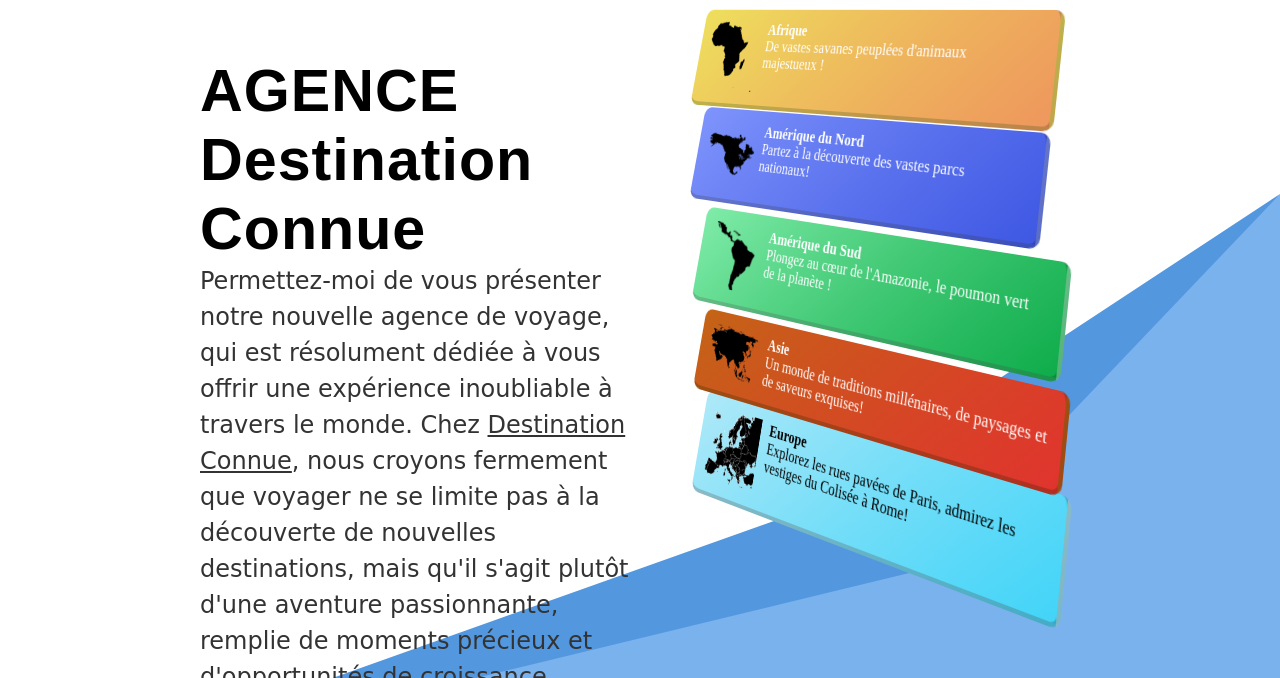
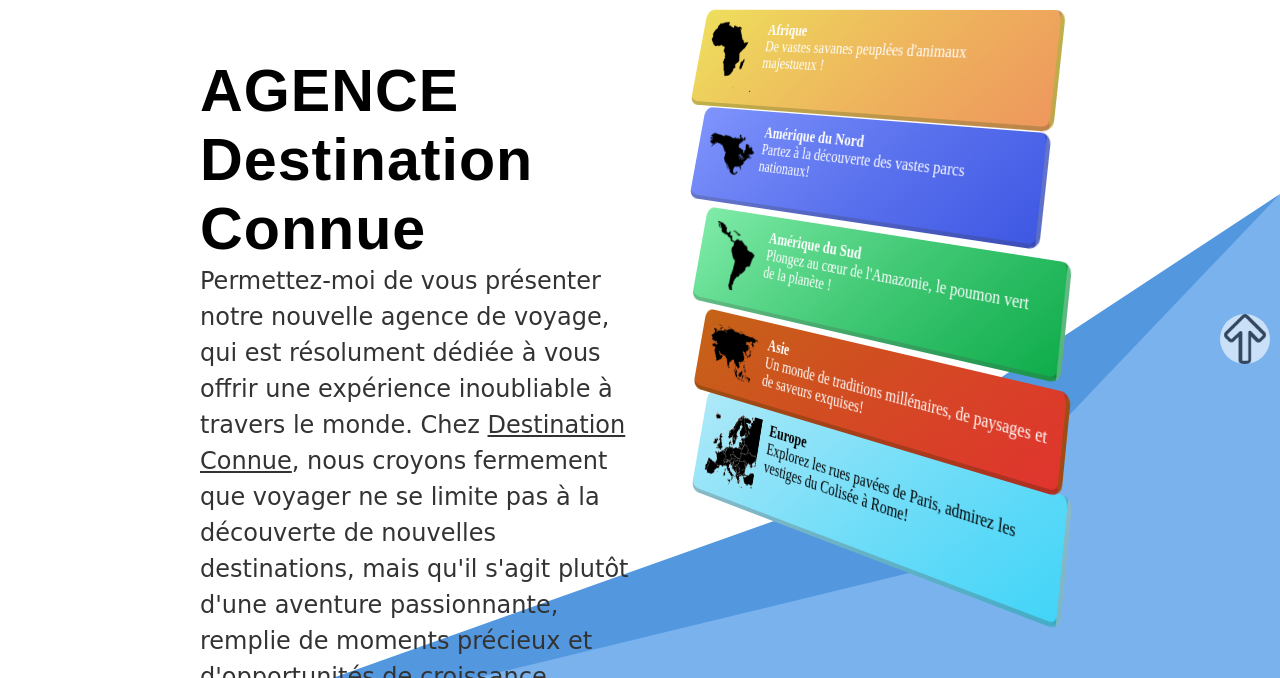
Before and after one commit to BrunoZENARI/agence_voyage_new, a plain HTML site: page index.html in a window 1280 px wide. Shown: the part 422-1100 px from the top of the page. Drawn offline with Linux system fonts and the light colour scheme; a web font is replaced by a local one.

Commit message:
final version

```diff
--- a/index.html
+++ b/index.html
@@ -9,7 +9,9 @@
 </head>
 
     <body>
-
+            <div id="scrollUp">
+                <a href="#top"><img src="./img/images.png"></a>
+            </div>
             <div class="container-header style-header">
                 <header id="home">
                     <nav>
--- a/style_home.css
+++ b/style_home.css
@@ -9,6 +9,10 @@
     padding: 0;
   }
 
+  html{
+    scroll-behavior: smooth !important;
+  }
+
 main{
     margin: 0;
     padding: 0;
@@ -17,6 +21,10 @@ main{
 
 section{
     margin: 0;
+}
+
+#scrollUp{
+  display: none;
 }
 
 .style-header{
@@ -822,6 +830,19 @@ button{
         font-size: 4rem;
     }
 
+    #scrollUp{
+      display: block;
+      position: fixed;
+      right: 10px;
+      bottom : 10px;
+      opacity: 0.6;
+      z-index: 2;
+      }
+      #scrollUp img{
+          border-radius: 25px;
+          width: 50px;
+      }
+
     .offers{
         display: flex;
         flex-direction: row;
```
Also changed, not shown: img/images.png (added).
